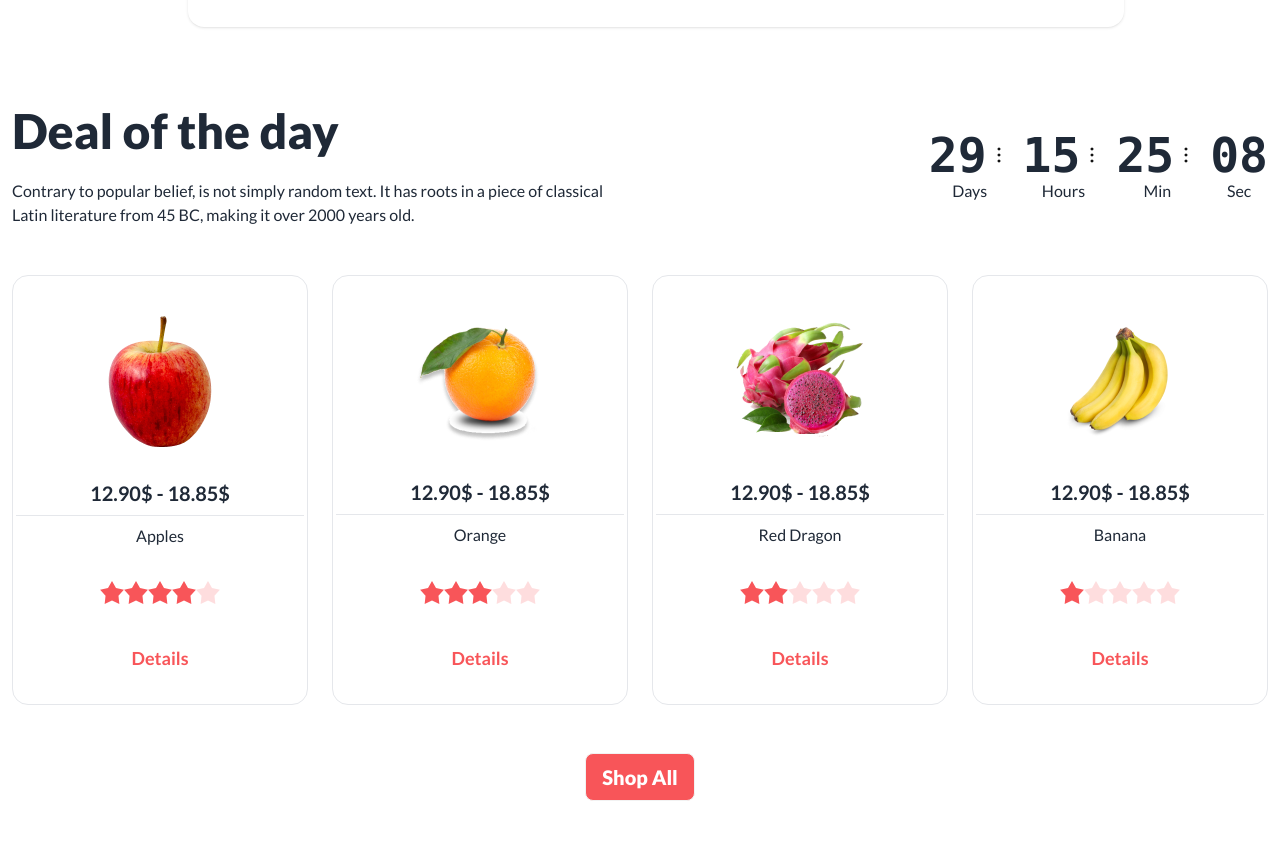
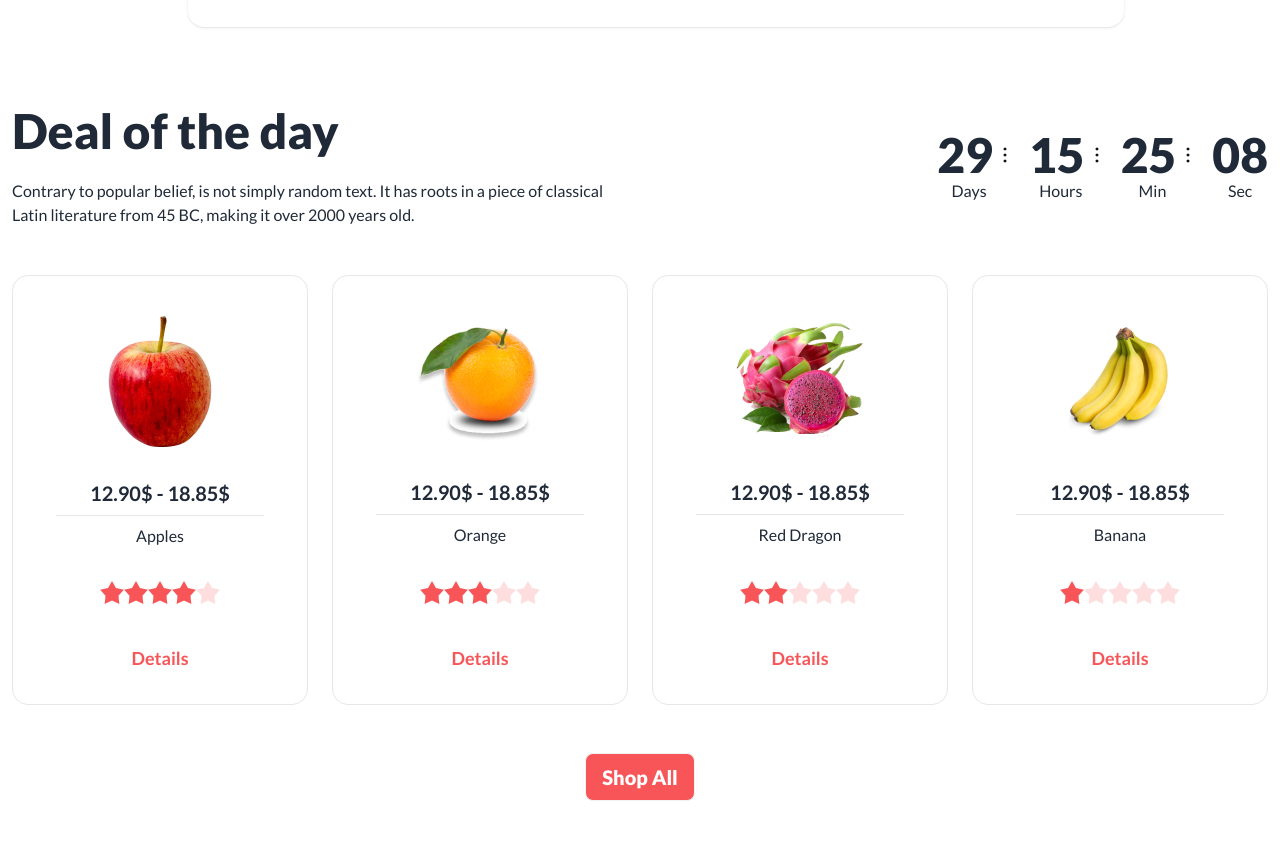
Before and after one commit to Rakibulislam1/Fruit-Brust, a plain HTML site: page index.html in a window 1280 px wide. Shown: the part 920-1779 px from the top of the page. Drawn offline with nearby package versions, Linux system fonts and the light colour scheme.

Commit message:
some margin padding change

```diff
--- a/index.html
+++ b/index.html
@@ -39,7 +39,7 @@
     <header class="max-w-screen-xl mx-auto">
         <!-- Nav section-->
         <nav class="mx-3">
-            <section class="lg:bg-[#F85559] rounded-full flex justify-between items-center navbar px-10 py-3 my-5">
+            <section class="lg:bg-[#F85559] rounded-full flex justify-between items-center navbar lg:px-10 py-3 my-5">
                 <div class="navbar-start hidden lg:block">
                     <ul class="flex gap-7 text-lg font-medium text-white">
                         <li><a href="">Home</a></li>
@@ -209,31 +209,31 @@
                 <div>
                     <div class="grid grid-flow-col gap-3 text-center auto-cols-max">
                         <div class="flex flex-col">
-                            <span class="countdown font-mono text-5xl">
+                            <span class="countdown text-5xl">
                                 <span style="--value:29;" class="font-extrabold"></span>
                                 <img src="./images/dot.svg" alt="" class="w-6">
                             </span>
-                            Days
+                            <p class="mr-4">Days</p>
                         </div>
                         <div class="flex flex-col">
-                            <span class="countdown font-mono text-5xl">
+                            <span class="countdown text-5xl">
                                 <span style="--value:15;" class="font-extrabold"></span>
                                 <img src="./images/dot.svg" alt="" class="w-6">
                             </span>
-                            Hours
+                            <p class="mr-4">Hours</p>
                         </div>
                         <div class="flex flex-col">
-                            <span class="countdown font-mono text-5xl">
+                            <span class="countdown text-5xl">
                                 <span style="--value:25;" class="font-extrabold"></span>
                                 <img src="./images/dot.svg" alt="" class="w-6">
                             </span>
-                            Min
+                            <p class="mr-4">Min</p>
                         </div>
                         <div class="flex flex-col">
-                            <span class="countdown font-mono text-5xl">
+                            <span class="countdown text-5xl">
                                 <span style="--value:08;" class="font-extrabold"></span>
                             </span>
-                            Sec
+                            <p class="mr-0">Sec</p>
                         </div>
                     </div>
                 </div>
@@ -247,7 +247,7 @@
                     </figure>
                     <div class="card-body items-center text-center">
                         <h2 class="card-title">12.90$ - 18.85$</h2>
-                        <hr class="bg-black w-72">
+                        <hr class="bg-black w-52">
                         <p class="mb-6">Apples</p>
                         <!-- rating -->
                         <div class="rating mb-8">
@@ -303,7 +303,7 @@
                     </figure>
                     <div class="card-body items-center text-center">
                         <h2 class="card-title">12.90$ - 18.85$</h2>
-                        <hr class="bg-black w-72">
+                        <hr class="bg-black w-52">
                         <p class="mb-6">Orange</p>
                         <!-- rating -->
                         <div class="rating mb-8">
@@ -358,7 +358,7 @@
                     </figure>
                     <div class="card-body items-center text-center">
                         <h2 class="card-title">12.90$ - 18.85$</h2>
-                        <hr class="bg-black w-72">
+                        <hr class="bg-black w-52">
                         <p class="mb-6">Red Dragon</p>
                         <!-- rating -->
                         <div class="rating mb-8">
@@ -413,7 +413,7 @@
                     </figure>
                     <div class="card-body items-center text-center">
                         <h2 class="card-title">12.90$ - 18.85$</h2>
-                        <hr class="bg-black w-72">
+                        <hr class="bg-black w-52">
                         <p class="mb-6">Banana</p>
                         <!-- rating -->
                         <div class="rating mb-8">
```
